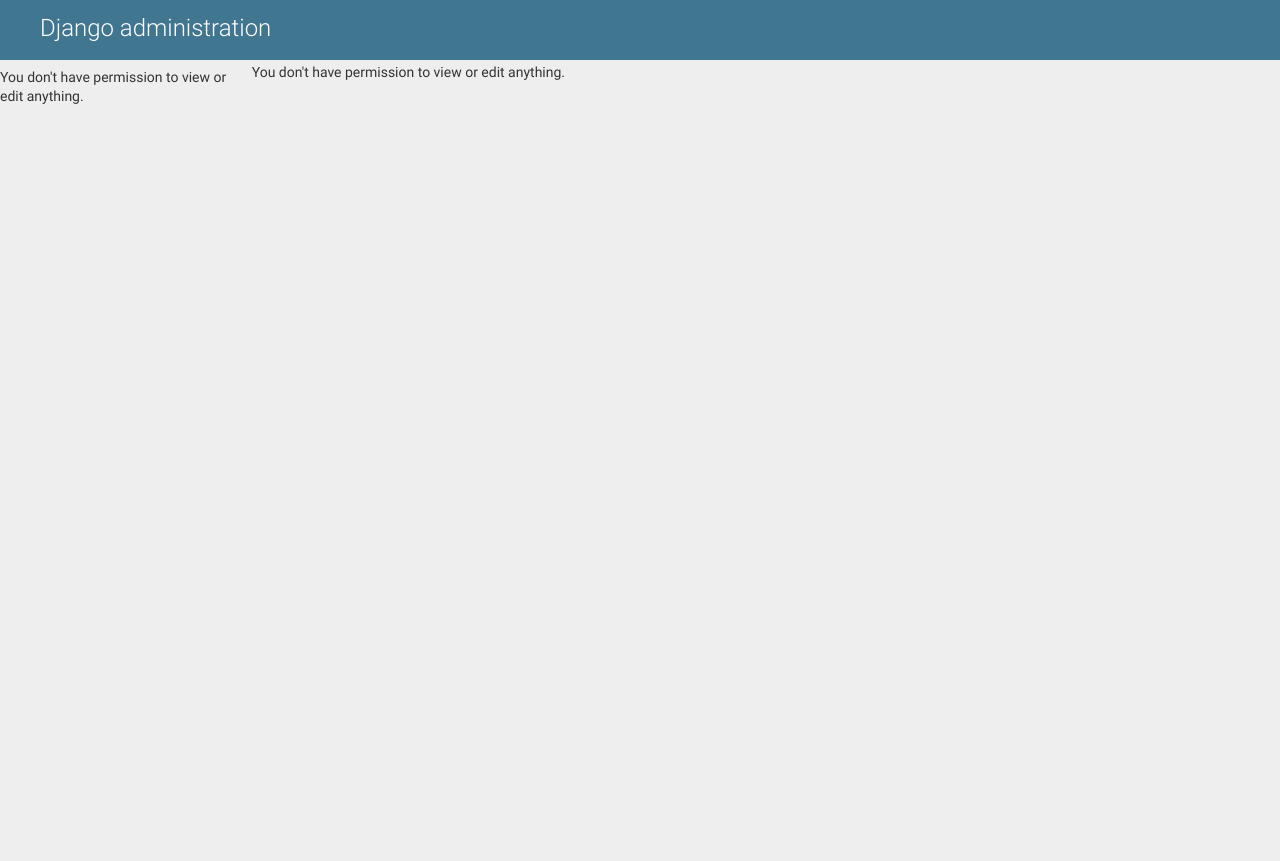
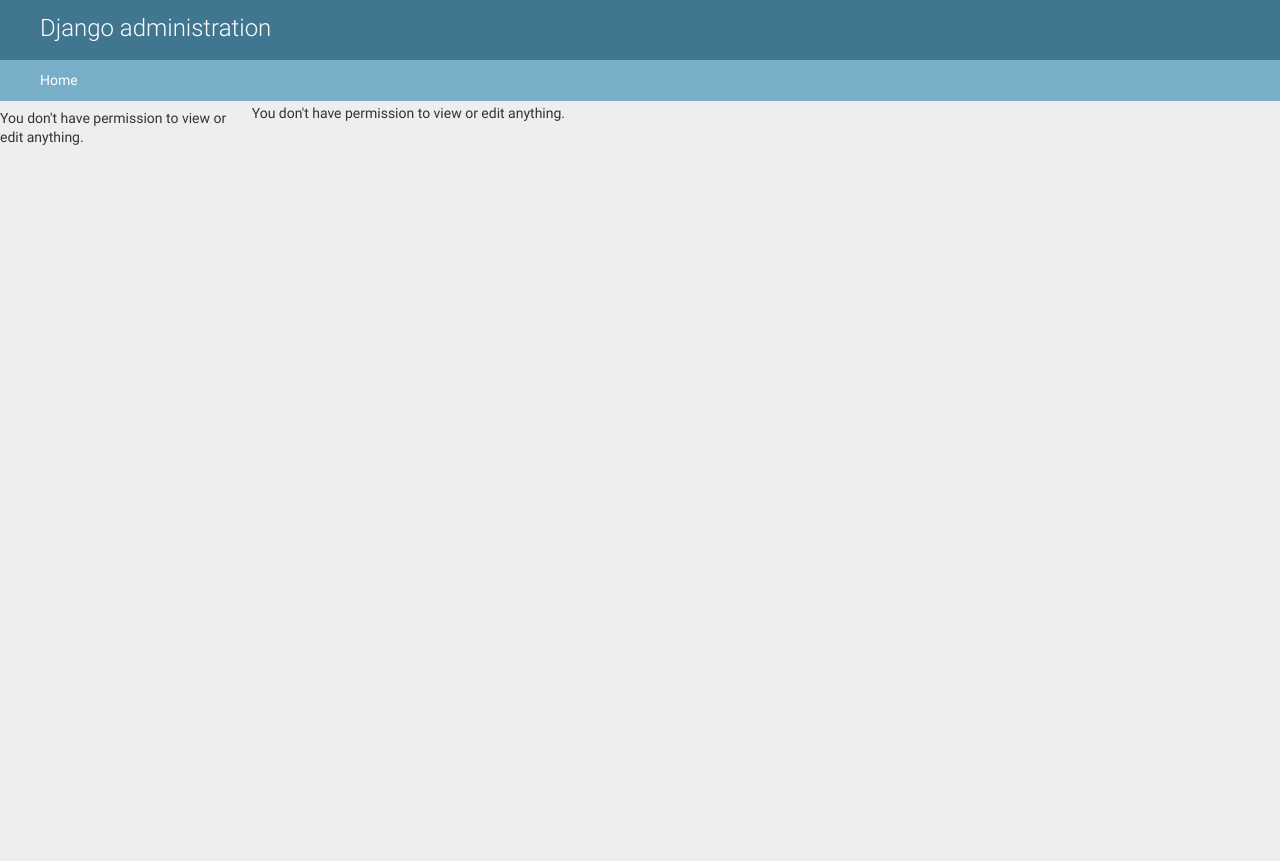
Before and after one commit to MaistrenkoAnton/django-material-admin, a Django app: template material_admin/templates/material_admin/index.html in a window 1280 px wide. Before the commit the page ends 104 px from the top, so only its background shows below. Run offline with Django 3.2, Linux system fonts and the light colour scheme; the template is opened without the code that fills it, so the values that code supplies are empty; parts of the project's set-up code (start-up, migrations or seed data) failed here and were passed over; some libraries are stand-ins or nearby versions.

Commit message:
Fix: breadcrumbs on home page, side bar app preselect.

```diff
--- a/material_admin/templates/admin/base_site.html
+++ b/material_admin/templates/admin/base_site.html
@@ -47,7 +47,7 @@
         {% if available_apps %}
         <ul class="collapsible card">
             {% for app in available_apps %}
-            <li class="scrollspy">
+            <li class="scrollspy{% if app_list.0.name == app.name and request.path != '/admin/' %} active{% endif %}">
                 <div class="collapsible-header">
                     <i class="material-icons">settings</i>
                     {{ app.name }}
--- a/material_admin/templates/material_admin/index.html
+++ b/material_admin/templates/material_admin/index.html
@@ -5,6 +5,14 @@
 {{ block.super }}
 <link rel="stylesheet" type="text/css" href="{% static 'material_admin/css/index.css' %}">
 {% endblock %}
+
+{% if not is_popup %}
+{% block breadcrumbs %}
+<div class="breadcrumbs">
+    <a href="{% url 'admin:index' %}">{% trans 'Home' %}</a>
+</div>
+{% endblock %}
+{% endif %}
 
 {% block content %}
 <div class="content-wrapper">
```
